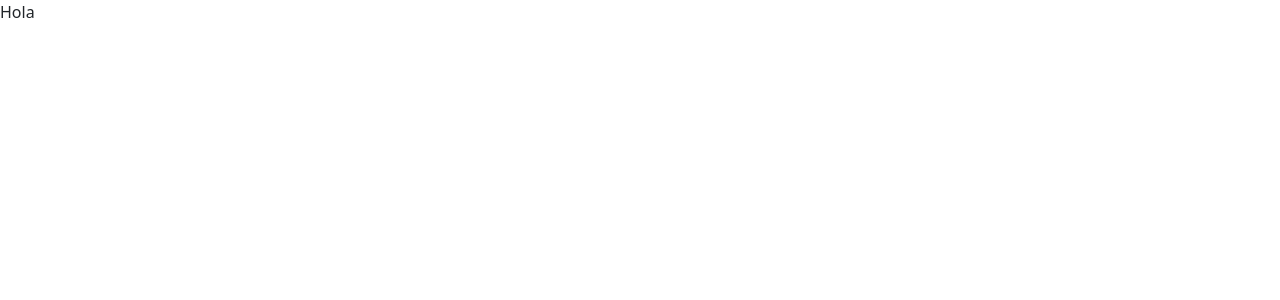
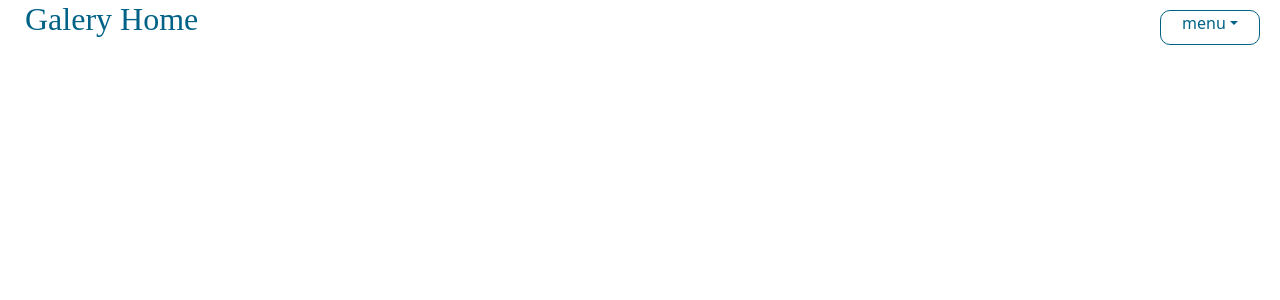
Before and after one commit to KendryRSoto/MN-project-vite, a React (Vite) app: page /home in a window 1280 px wide. Shown: the top 300 px of the page. Built offline with nearby package versions, Linux system fonts and the light colour scheme.

Commit message:
ultimo commit

```diff
--- a/src/Componentes/Alert.jsx
+++ b/src/Componentes/Alert.jsx
@@ -1,7 +1,6 @@
-import { toast } from 'react-toastify';
+import { toast } from "react-toastify";
 
 export function Alert(text) {
-
   toast.error(`${text}`, {
     position: "bottom-right",
     autoClose: 3000,
@@ -13,5 +12,5 @@ export function Alert(text) {
     theme: "colored",
   });
 
-  return ;
+  return;
 }
--- a/src/Componentes/Header.jsx
+++ b/src/Componentes/Header.jsx
@@ -1,6 +1,6 @@
-import '../Style/style-header.css'
+import "../Style/style-header.css";
 
-function Header(text) {
+function Header() {
   return (
     <div className="header">
       <h1 className="tittle">Galery Home</h1>
--- /dev/null
+++ b/src/Componentes/headerhome.jsx
@@ -0,0 +1,20 @@
+import "../Style/style-headerhome.css";
+import NavDropdown from "react-bootstrap/NavDropdown";
+
+export function Headerhome() {
+  return (
+    <div className="header-home">
+      <h1 className="tittle-home">Galery Home</h1>
+      <NavDropdown
+        title="menu"
+        id="navbarScrollingDropdown"
+        className="button-home"
+      >
+        <NavDropdown.Item href="#action3">Cuenta</NavDropdown.Item>
+        <NavDropdown.Item href="#action4">Delete account</NavDropdown.Item>
+        <NavDropdown.Divider />
+        <NavDropdown.Item href="#action5">LOG UP</NavDropdown.Item>
+      </NavDropdown>
+    </div>
+  );
+}
--- a/src/Style/style-form.css
+++ b/src/Style/style-form.css
@@ -2,21 +2,12 @@
   padding: 0px;
   margin: 0px;
 }
-.logo{
-  width: 300px;
-  height: 300px;
-}
+
 .login {
   width: 100%;
   height: 100%;
+}
 
-}
-.box-form {
-  width: 80%;
-  height: 100%;
-  margin: auto;
-  margin-top: 50px;
-}
 .form {
   background-color: rgba(242, 242, 242, 0.6);
   width: 500px;
--- a/src/Style/style-header.css
+++ b/src/Style/style-header.css
@@ -8,14 +8,14 @@
 }
 .tittle {
   padding: 5px;
-  color: #fff;
+  color: #1294c5;
   font-family: "Times New Roman", Times, serif;
   cursor: pointer;
   text-shadow: 1px 1px 2px #000;
 }
 .tittle:hover {
   padding: 5px;
-  color: #E0F5F5;
+  color: #129;
   font-family: "Times New Roman", Times, serif;
   cursor: pointer;
   text-shadow: 1px 1px 2px #000;
--- /dev/null
+++ b/src/Style/style-headerhome.css
@@ -0,0 +1,41 @@
+* {
+  padding: 0px;
+  margin: 0px;
+}
+.header-home {
+  width: 100%;
+  height: 50px;
+  color: #006287;
+  position: fixed absolute;
+}
+.tittle-home {
+  font-family: serif;
+  font-size: xx-large;
+  display: inline;
+  margin: 10px 0px 10px 25px;
+  cursor: pointer;
+}
+.button-home {
+  width: 100px;
+  height: 35px;
+  display: flex;
+  float: right;
+  margin: 10px 20px 10px;
+  justify-content: center;
+  border: 1px solid #006287;
+  color: #006287;
+  border-radius: 10px;
+  background-color: #fff;
+}
+.button-home:hover {
+  width: 100px;
+  height: 35px;
+  display: flex;
+  float: right;
+  margin: 10px 20px 10px;
+  justify-content: center;
+  border: 1px solid #870000;
+  color: #870000;
+  border-radius: 10px;
+  background-color: #fff;
+}
--- a/src/Style/style-home.css
+++ b/src/Style/style-home.css
@@ -1,4 +1,7 @@
-
-body {
-  background-color: aliceblue;
+* {
+  padding: 0px;
+  margin: 0px;
 }
+.box-master {
+  width: 100%;
+}
--- a/src/pages/Home.jsx
+++ b/src/pages/Home.jsx
@@ -1,9 +1,10 @@
-
+import { Headerhome } from "../Componentes/headerhome";
+import "../Style/style-home.css";
 
 export function Home() {
-  return(
-    <div>
-      Hola
+  return (
+    <div className="box-master">
+      <Headerhome />
     </div>
   );
 }
--- a/src/pages/Login.jsx
+++ b/src/pages/Login.jsx
@@ -51,7 +51,6 @@ export function Login() {
     <div className="login">
       <Header />
 
-      <div className="box-form">
       <div className="form">
         <div className="tittle-login">
           <h2>Login</h2>
@@ -85,7 +84,6 @@ export function Login() {
           </button>
         </form>
       </div>
-      </div>
       <ToastContainer />
     </div>
   );
--- a/src/pages/Register.jsx
+++ b/src/pages/Register.jsx
@@ -122,6 +122,7 @@ export function Register() {
           </button>
         </form>
       </div>
+
       <ToastContainer />
     </div>
   );
```
Also changed, not shown: src/Componentes/Panelcontrol.jsx (added, +8 -0 lines), src/router/Routes.jsx (+13 -14 lines). Lines whose indentation alone changed are shown as unchanged.
